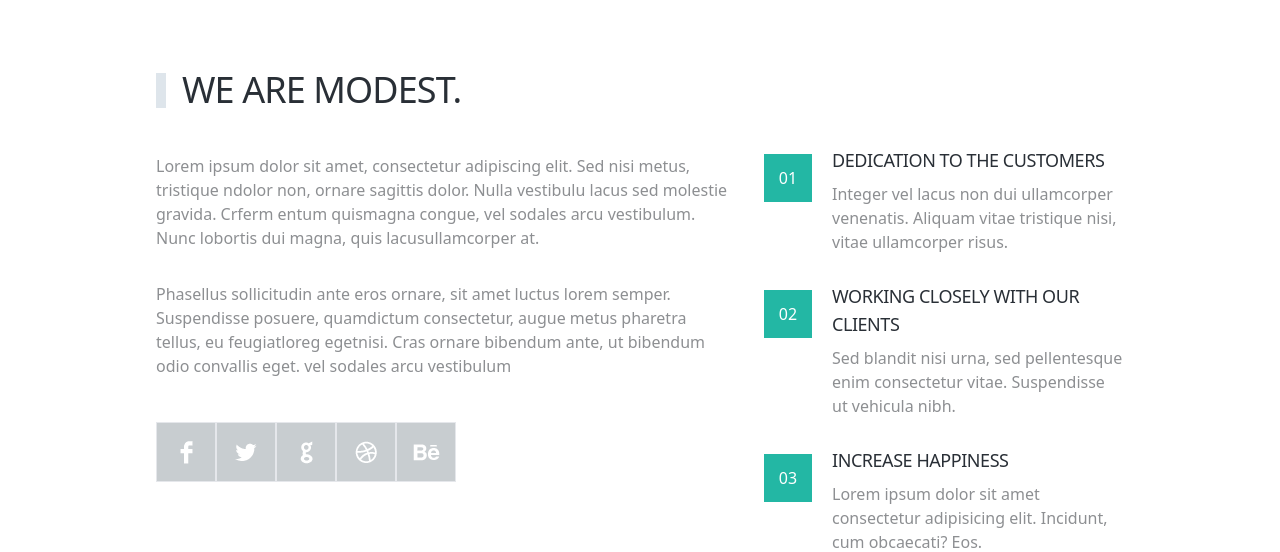
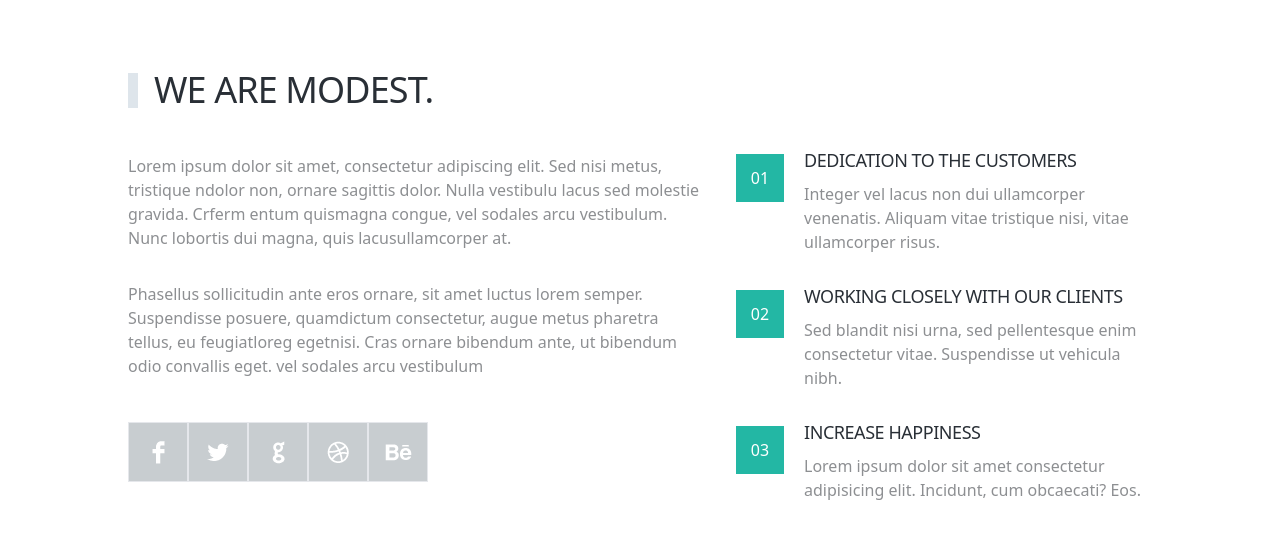
Before and after one commit to AbeeraTahir/modest-landing-page, a React (Vite) app: page / in a window 1280 px wide. Shown: the part 826-1378 px from the top of the page. Built offline with nearby package versions, Linux system fonts and the light colour scheme.

Commit message:
Add wrapper component

```diff
--- /dev/null
+++ b/src/components/Wrapper.tsx
@@ -0,0 +1,16 @@
+import React from "react";
+
+interface WrapperProps {
+  children: React.ReactNode;
+  border?: boolean;
+}
+
+const Wrapper = ({ children, border }: WrapperProps) => {
+  return (
+    <div className={` ${border ? "border-b-2 border-b-[#dde1e4]" : ""} py-24`}>
+      <div className="max-w-5xl mx-auto">{children}</div>
+    </div>
+  );
+};
+
+export default Wrapper;
--- a/src/sections/About.tsx
+++ b/src/sections/About.tsx
@@ -1,5 +1,6 @@
 import React from "react";
 import AboutCard from "../components/AboutCard";
+import Wrapper from "../components/Wrapper";
 
 const About = () => {
   const aboutList = [
@@ -32,7 +33,8 @@ const About = () => {
   ];
 
   return (
-    <section id="about" className="px-[9.75rem] py-24">
+    <Wrapper border>
+      <section id="about">
         <div className="flex items-center gap-4">
           <div className="w-[10px] h-[35px] bg-[#dee5eb]" />
           <h2 className="uppercase text-4xl tracking-tight font-[400] text-text-dark-primary">
@@ -43,17 +45,18 @@ const About = () => {
           <div className="flex flex-col gap-11 max-w-xl">
             <div className="flex flex-col gap-8 text-text-dark-secondary text-[1rem]">
               <p>
-              Lorem ipsum dolor sit amet, consectetur adipiscing elit. Sed nisi
-              metus, tristique ndolor non, ornare sagittis dolor. Nulla
+                Lorem ipsum dolor sit amet, consectetur adipiscing elit. Sed
+                nisi metus, tristique ndolor non, ornare sagittis dolor. Nulla
                 vestibulu lacus sed molestie gravida. Crferm entum quismagna
-              congue, vel sodales arcu vestibulum. Nunc lobortis dui magna, quis
-              lacusullamcorper at.{" "}
+                congue, vel sodales arcu vestibulum. Nunc lobortis dui magna,
+                quis lacusullamcorper at.{" "}
               </p>
               <p>
                 Phasellus sollicitudin ante eros ornare, sit amet luctus lorem
                 semper. Suspendisse posuere, quamdictum consectetur, augue metus
                 pharetra tellus, eu feugiatloreg egetnisi. Cras ornare bibendum
-              ante, ut bibendum odio convallis eget. vel sodales arcu vestibulum
+                ante, ut bibendum odio convallis eget. vel sodales arcu
+                vestibulum
               </p>
             </div>
             <div className="flex items-center">
@@ -73,6 +76,7 @@ const About = () => {
           </div>
         </div>
       </section>
+    </Wrapper>
   );
 };
 
```
Lines whose indentation alone changed are shown as unchanged.
